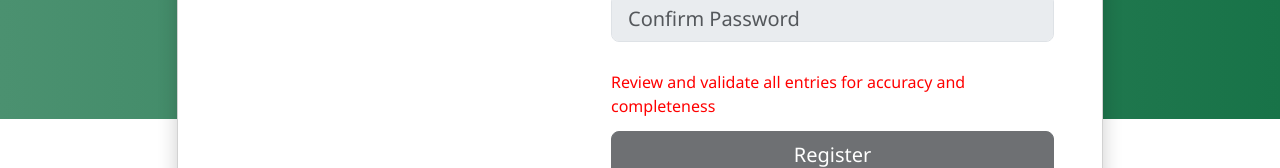
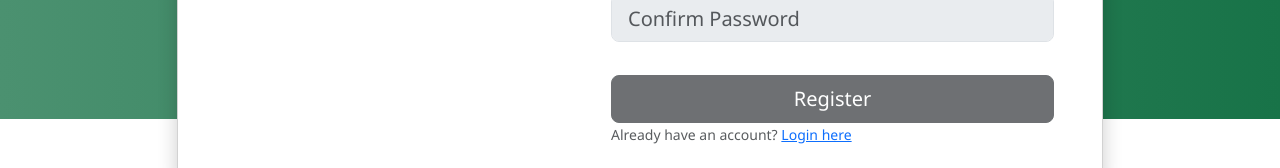
Before and after one commit to msallou/login-register-django-react, a React (Create React App) app in the folder frontend/: page /register in a window 1280 px wide. Shown: the part 731-899 px from the top of the page. Built offline with nearby package versions, Linux system fonts and the light colour scheme.

Commit message:
updated registration validation

```diff
--- a/frontend/src/views/RegisterPage.js
+++ b/frontend/src/views/RegisterPage.js
@@ -14,6 +14,7 @@ function RegisterPage() {
   const [confirmHide, setConfirmHide] = useState(true)
   const [usernameErrorMessage, setUsernameErrorMessage] = useState('')
   const [usernameAvailable, setUsernameAvailable] = useState(true)
+  const [invalidFields, setInvalidFields] = useState()
 
 
   const [passMatchStyle, setpassMatchStyle] = useState('none')
@@ -117,6 +118,15 @@ function RegisterPage() {
       }
   };
 
+  const validateEntries = () => {
+    if ((username !== '' && first_name !== '' && last_name !== '' && email !== '' && password !== '' && password2 !== '') &&
+    (!usernameAvailable || emailErrorMessage || passMatchStyle === 'block' || lengthColor === 'red' || numericColor === 'red' || personalInfoColor === 'red' || commonPasswordColor === 'red')) {
+      setInvalidFields(true)
+    } else {
+      setInvalidFields(false)
+    }
+  }
+
 
   // const checkPersonalInfo = () => {
   //   if (password === '' || password2 === '') {
@@ -190,6 +200,7 @@ function RegisterPage() {
     checkCommonPassword();
     checkEmail()
     checkUsernameAvailability()
+    validateEntries()
 
     const passlength = document.getElementById('passlength');
     const match = document.getElementById('match');
@@ -304,7 +315,7 @@ function RegisterPage() {
                           <p id='personalinfo'>Can't have any personal information</p>
                         </div>
                         <div className="pt-1 mb-4">
-                        <label style={{color: 'red'}}>{isButtonDisabled?'Review and validate all entries for accuracy and completeness':''}</label>
+                        <label style={{color: 'red'}}>{invalidFields?'Review and validate all entries for accuracy and completeness':''}</label>
                         <button className="btn btn-dark btn-lg btn-block button" disabled={isButtonDisabled} title="check all fields" type="submit">Register</button>
 
 
```
